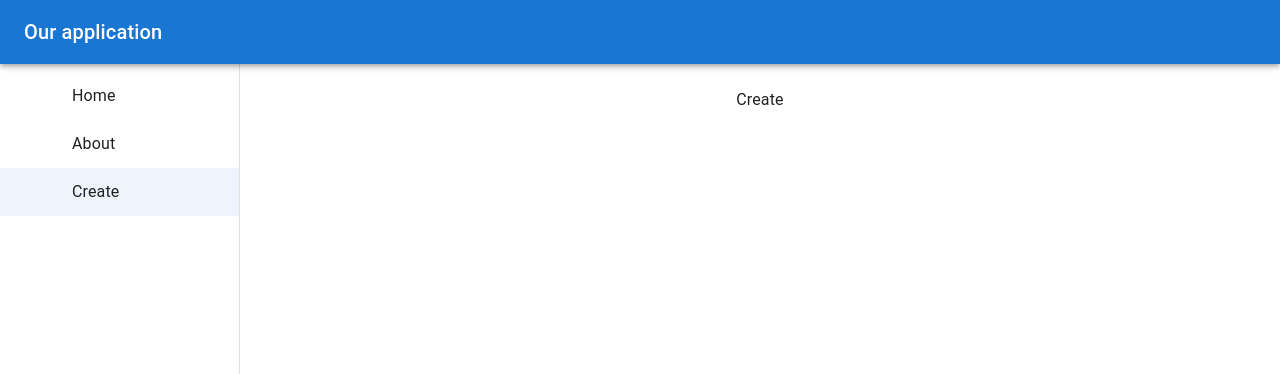
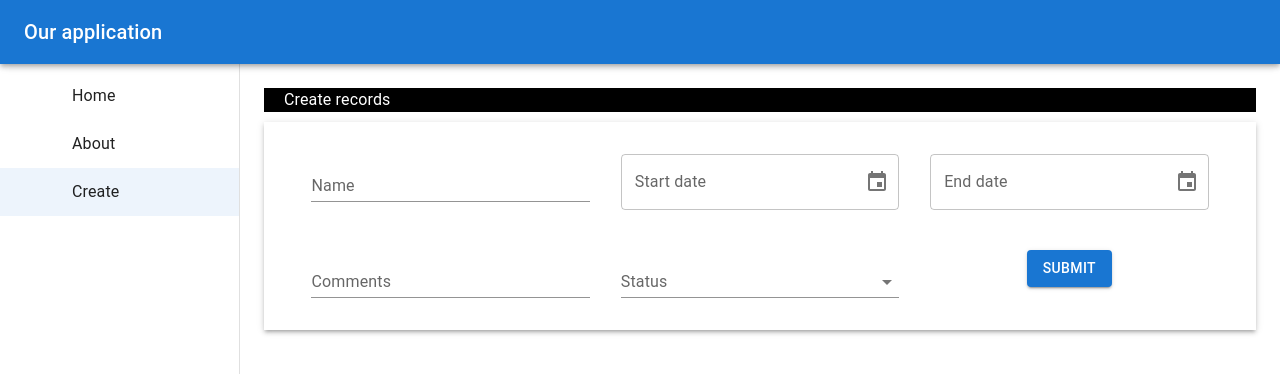
Before and after one commit to aymenKhazri001/Full-stack-app-React-Django, a React (Create React App) app in the folder frontend/: page /create in a window 1280 px wide. Shown: the top 374 px of the page. Built offline with nearby package versions, Linux system fonts and the light colour scheme; some icons are missing.

Commit message:
create the forms

```diff
--- a/frontend/src/components/Create.js
+++ b/frontend/src/components/Create.js
@@ -1,8 +1,82 @@
 import React from 'react'
+import {Box, Typography, Button } from '@mui/material'
+import MyTextField from './forms/MyTextField'
+import MyDatePickerField from './forms/MyDatepickerField'
+import MySelectField from './forms/MySelectField'
+import MyMultilineTextField from './forms/MyMultilineTextField'
+import { useForm } from 'react-hook-form'
 
 function Create() {
+  const {handleSubmit, reset, setValue, control} = useForm()
+  const submission = (data) => console.log(data)
   return (
-    <div>Create</div>
+    <div>
+
+    <form onSubmit={handleSubmit(submission)}>
+      <Box sx={{display:"flex", width:'100%', backgroundColor: "#000f", marginBottom:'10px'}}>
+        <Typography sx={{marginLeft:'20px', color:'#ffffff'}}>
+          Create records
+        </Typography>
+      </Box>
+
+      <Box sx={{display:"flex", width:'100%', boxShadow:3, padding:4, flexDirection:'column'}}>
+        <Box  sx={{display:"flex", justifyContent:"space-around" , marginBottom:'40px'}}  >
+          <MyTextField
+           label="Name"
+            name="name"
+            control={control}
+             placeHolder="Provide a project name"
+                         width='30%'
+             ></MyTextField>
+
+            <MyDatePickerField
+            width='30%'
+             label="Start date"
+            name="start_date"
+            control={control}
+            >
+              </MyDatePickerField>
+
+            <MyDatePickerField
+            width='30%'
+             label="End date"
+             name="end_date"
+             control={control}
+
+             >
+              </MyDatePickerField>
+
+        </Box>
+
+        <Box  sx={{display:"flex", justifyContent:"space-around"}}  >
+          <MyMultilineTextField
+           label="Comments"
+           name="comments"
+           control={control}
+           placeHolder="Provide a project comments"
+           width='30%'
+           ></MyMultilineTextField>
+
+            <MySelectField
+            width='30%'
+            label="Status"
+            name="status"
+            control={control}
+            >
+              </MySelectField>
+
+            <Box sx={{width:'30%'}} >
+              <Button variant="contained" type='submit' tx={{width:"100%"}} >
+                Submit
+              </Button>
+              </Box>
+
+        </Box>
+
+
+      </Box>
+    </form>
+           </div>
   )
 }
 
--- a/frontend/src/components/forms/MyDatepickerField.js
+++ b/frontend/src/components/forms/MyDatepickerField.js
@@ -3,13 +3,39 @@ import { DemoContainer } from '@mui/x-date-pickers/internals/demo';
 import { AdapterDayjs } from '@mui/x-date-pickers/AdapterDayjs';
 import { LocalizationProvider } from '@mui/x-date-pickers/LocalizationProvider';
 import { DatePicker } from '@mui/x-date-pickers/DatePicker';
+import {Controller} from 'react-hook-form'
 
-export default function MyDatePickerField() {
+
+export default function MyDatePickerField(props) {
+    const {label,width, name, control} = props
   return (
     <LocalizationProvider dateAdapter={AdapterDayjs}>
-      <DemoContainer components={['DatePicker']}>
-        <DatePicker label="Basic date picker" />
-      </DemoContainer>
+
+       <Controller
+           name = {name}
+           control = {control}
+
+           render={
+             ({field : {onChange , value }}) => (
+               <DatePicker sx={{width:{width}}} onChange={onChange}
+            value={value} label={label} />
+
+
+
+
+
+
+
+
+             )
+           }
+           >
+
+
+                  </Controller>
+
+
+
     </LocalizationProvider>
   );
 }
--- a/frontend/src/components/forms/MyMultilineTextField.js
+++ b/frontend/src/components/forms/MyMultilineTextField.js
@@ -1,17 +1,41 @@
 import * as React from 'react';
 import TextField from '@mui/material/TextField';
+import {Controller} from 'react-hook-form'
+export default function MyMultilineTextField(props) {
+  const {label, width ,placeHolder, name, control } = props
+  return (
+    <Controller
+    name = {name}
+    control = {control}
 
-export default function MyMultilineTextField() {
-  return (
+    render={
+      ({field : {onChange , value }, fieldState: {error}, formState,}) => (
 
-      <TextField
+
+
+
+        <TextField
           id="standard-multiline-static"
-          label="Multiline"
+          sx={{width:{width}}}
+          label={label}
           multiline
-          rows={4}
-          defaultValue="Default Value"
+          rows={1}
+          onChange={onChange}
+          value={value}
           variant="standard"
+                      placeholder={placeHolder}
+
         />
+
+
+
+
+      )
+    }
+    >
+
+
+           </Controller>
 
   );
 }
--- a/frontend/src/components/forms/MySelectField.js
+++ b/frontend/src/components/forms/MySelectField.js
@@ -3,8 +3,10 @@ import InputLabel from '@mui/material/InputLabel';
 import MenuItem from '@mui/material/MenuItem';
 import FormControl from '@mui/material/FormControl';
 import Select from '@mui/material/Select';
+import { Controller } from 'react-hook-form';
 
-export default function MySelectField() {
+export default function MySelectField(props) {
+    const {label,width,  name, control}= props
   const [age, setAge] = React.useState('');
 
   const handleChange = (event) => {
@@ -12,24 +14,42 @@ export default function MySelectField() {
   };
 
   return (
-    <div>
 
-      <FormControl variant="filled" sx={{ m: 1, minWidth: 120 }}>
-        <InputLabel id="demo-simple-select-filled-label">Age</InputLabel>
-        <Select
+
+      <FormControl variant="standard" sx={ {width:{width}} }>
+        <InputLabel id="demo-simple-select-filled-label">{label}</InputLabel>
+
+        <Controller
+            name = {name}
+            control = {control}
+
+            render={
+              ({field : {onChange , value }, fieldState: {error}, formState,}) => (
+
+                 <Select
           labelId="demo-simple-select-filled-label"
           id="demo-simple-select-filled"
-          value={age}
-          onChange={handleChange}
+          onChange={onChange}
+            value={value}
         >
           <MenuItem value="">
             <em>None</em>
           </MenuItem>
-          <MenuItem value={10}>Ten</MenuItem>
-          <MenuItem value={20}>Twenty</MenuItem>
-          <MenuItem value={30}>Thirty</MenuItem>
+          <MenuItem value="open">Open</MenuItem>
+          <MenuItem value="in progress">In Progress</MenuItem>
+          <MenuItem value="completed">Completed</MenuItem>
         </Select>
+
+
+              )
+            }
+            >
+
+
+                   </Controller>
+
+
       </FormControl>
-    </div>
+
   );
 }
--- a/frontend/src/components/forms/MyTextField.js
+++ b/frontend/src/components/forms/MyTextField.js
@@ -1,11 +1,34 @@
 import * as React from 'react';
 import TextField from '@mui/material/TextField';
+import {Controller} from 'react-hook-form'
 
-export default function MyTextField() {
+export default function MyTextField(props) {
+  const {label, width ,placeHolder, name, control } = props
   return (
+    <Controller
+    name = {name}
+    control = {control}
+
+    render={
+      ({field : {onChange , value }, fieldState: {error}, formState,}) => (
+
+          <TextField
+          id="standard-basic"
+          sx={{width:{width}}}
+            label={label}
+            onChange={onChange}
+            value={value}
+            variant="standard"
+            placeholder={placeHolder}
+          />
 
 
-      <TextField id="standard-basic" label="Standard" variant="standard" />
+      )
+    }
+    >
+
+
+           </Controller>
 
   );
 }
```
